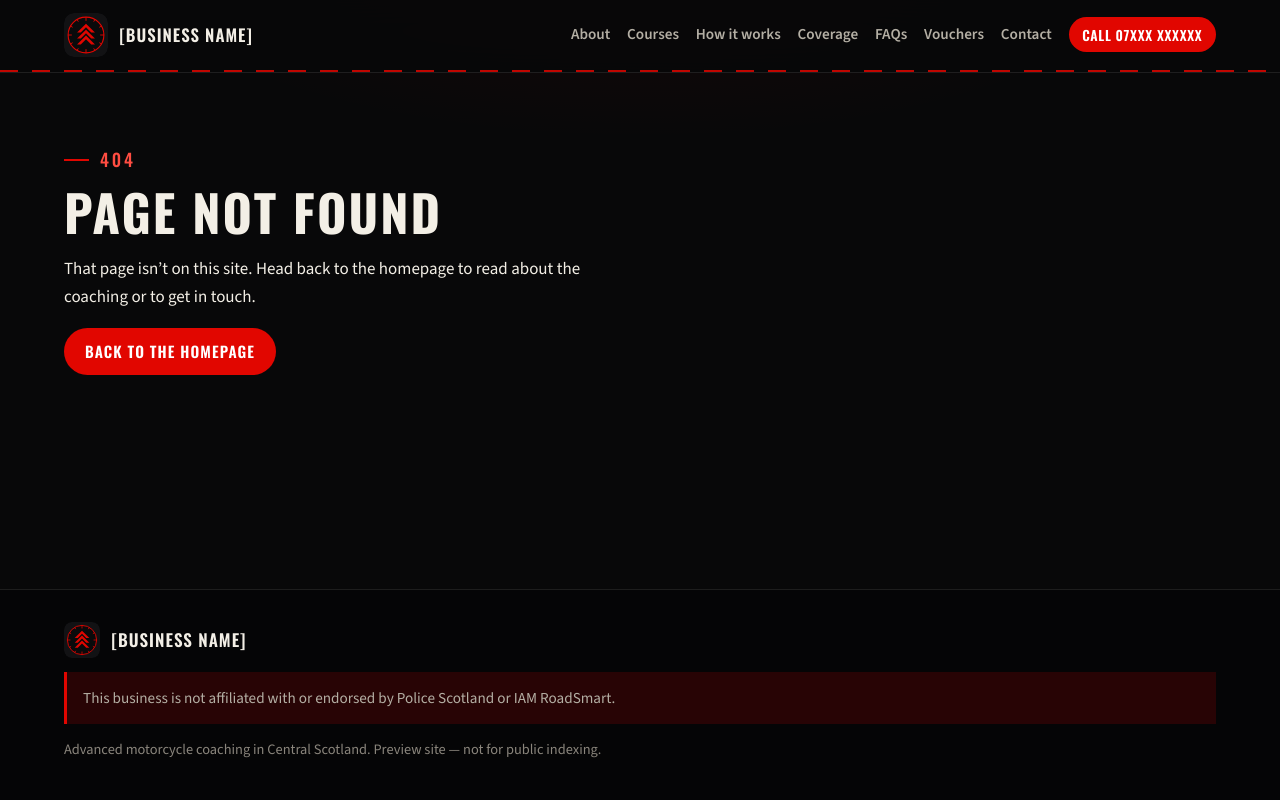
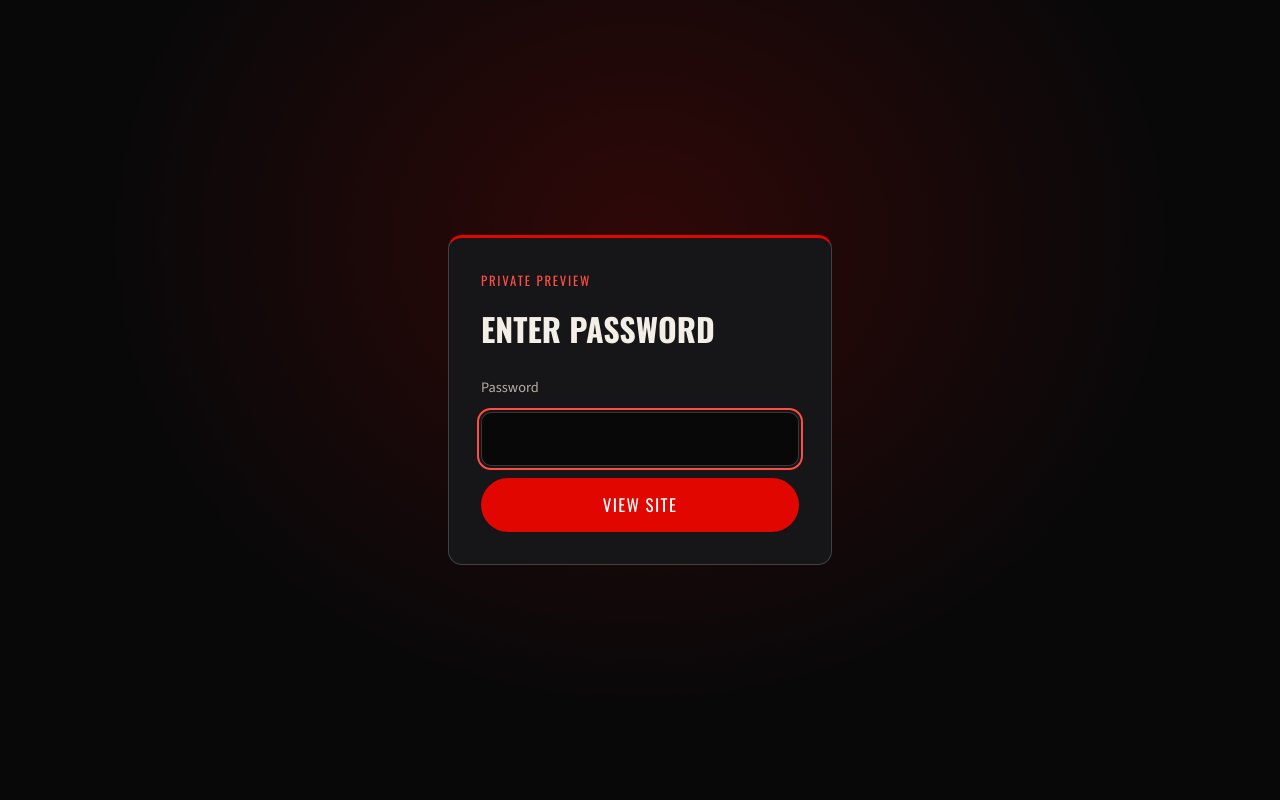
Before and after one commit to lintfish/leefisher.lint.fish, a plain HTML site: page 404.html in a window 1280 px wide. Drawn offline with nearby package versions, Linux system fonts and the light colour scheme.

Commit message:
Add a JavaScript password prompt for the private preview

```diff
--- a/404.html
+++ b/404.html
@@ -1,6 +1,7 @@
 <!DOCTYPE html>
 <html lang="en-GB">
 <head>
+  <script src="/js/gate.js"></script>
   <meta charset="utf-8">
   <meta name="viewport" content="width=device-width, initial-scale=1">
   <meta name="color-scheme" content="dark">
--- a/css/styles.css
+++ b/css/styles.css
@@ -1110,3 +1110,22 @@ a:hover {
     max-width: none;
   }
 }
+
+/* ---- Preview password gate ---- */
+html.gate-locked body > *:not(.gate) { display: none !important; }
+html.gate-locked body { overflow: hidden; }
+.gate { position: fixed; inset: 0; z-index: 9999; display: grid; place-items: center; padding: 1.5rem;
+  background: radial-gradient(ellipse at 50% 30%, rgba(225, 6, 0, 0.18), transparent 60%), var(--bg); }
+.gate__box { width: min(100%, 24rem); background: var(--bg-card); border: 1px solid var(--line-strong);
+  border-top: 3px solid var(--accent); border-radius: var(--radius); padding: 2rem; display: grid; gap: 0.75rem; }
+.gate__kicker { margin: 0; color: var(--accent-text); font-family: var(--font-display); letter-spacing: 0.14em;
+  text-transform: uppercase; font-size: 0.8rem; }
+.gate__title { margin: 0 0 0.5rem; font-family: var(--font-display); text-transform: uppercase; color: var(--ink); font-size: 2rem; }
+.gate__label { color: var(--ink-soft); font-size: 0.9rem; }
+.gate__input { font: inherit; padding: 0.75rem 0.9rem; border-radius: 10px; border: 1px solid var(--line-strong);
+  background: var(--bg); color: var(--ink); }
+.gate__input:focus { outline: 2px solid var(--focus); outline-offset: 2px; }
+.gate__btn { font: inherit; font-family: var(--font-display); text-transform: uppercase; letter-spacing: 0.08em;
+  padding: 0.8rem 1rem; border: 0; border-radius: 999px; background: var(--accent); color: var(--accent-ink); cursor: pointer; }
+.gate__btn:hover { background: var(--accent-hover); }
+.gate__err { margin: 0; color: var(--accent-text); font-size: 0.9rem; }
--- /dev/null
+++ b/js/gate.js
@@ -0,0 +1,49 @@
+/* Preview password gate. A light deterrent only, not real security. */
+(function () {
+  var SALT = "91921c2f276d95bc5281536f784fd521";
+  var HASH = "7cf4bf706cbb59c5979ba127d4f2d667e8d775475f161121b72f6992ed53fc16";
+  var KEY = "lf-preview-ok";
+  var root = document.documentElement;
+  try { if (localStorage.getItem(KEY) === HASH) return; } catch (e) {}
+  root.classList.add("gate-locked");
+  function hex(buf) {
+    return Array.prototype.map.call(new Uint8Array(buf), function (b) {
+      return ("0" + b.toString(16)).slice(-2);
+    }).join("");
+  }
+  function build() {
+    var wrap = document.createElement("div");
+    wrap.className = "gate";
+    wrap.innerHTML =
+      '<form class="gate__box" autocomplete="off">' +
+      '<p class="gate__kicker">Private preview</p>' +
+      '<h1 class="gate__title">Enter password</h1>' +
+      '<label class="gate__label" for="gate-pw">Password</label>' +
+      '<input id="gate-pw" class="gate__input" type="password" required autofocus>' +
+      '<button class="gate__btn" type="submit">View site</button>' +
+      '<p class="gate__err" role="alert" hidden>That password isn\u2019t right.</p>' +
+      "</form>";
+    document.body.appendChild(wrap);
+    var form = wrap.querySelector("form");
+    var input = wrap.querySelector("input");
+    var err = wrap.querySelector(".gate__err");
+    input.focus();
+    form.addEventListener("submit", function (ev) {
+      ev.preventDefault();
+      var data = new TextEncoder().encode(SALT + ":" + input.value);
+      crypto.subtle.digest("SHA-256", data).then(function (buf) {
+        if (hex(buf) === HASH) {
+          try { localStorage.setItem(KEY, HASH); } catch (e) {}
+          wrap.remove();
+          root.classList.remove("gate-locked");
+        } else {
+          err.hidden = false;
+          input.value = "";
+          input.focus();
+        }
+      });
+    });
+  }
+  if (document.readyState === "loading") document.addEventListener("DOMContentLoaded", build);
+  else build();
+})();
```
Also changed, not shown: index.html (+1 -0 lines).
